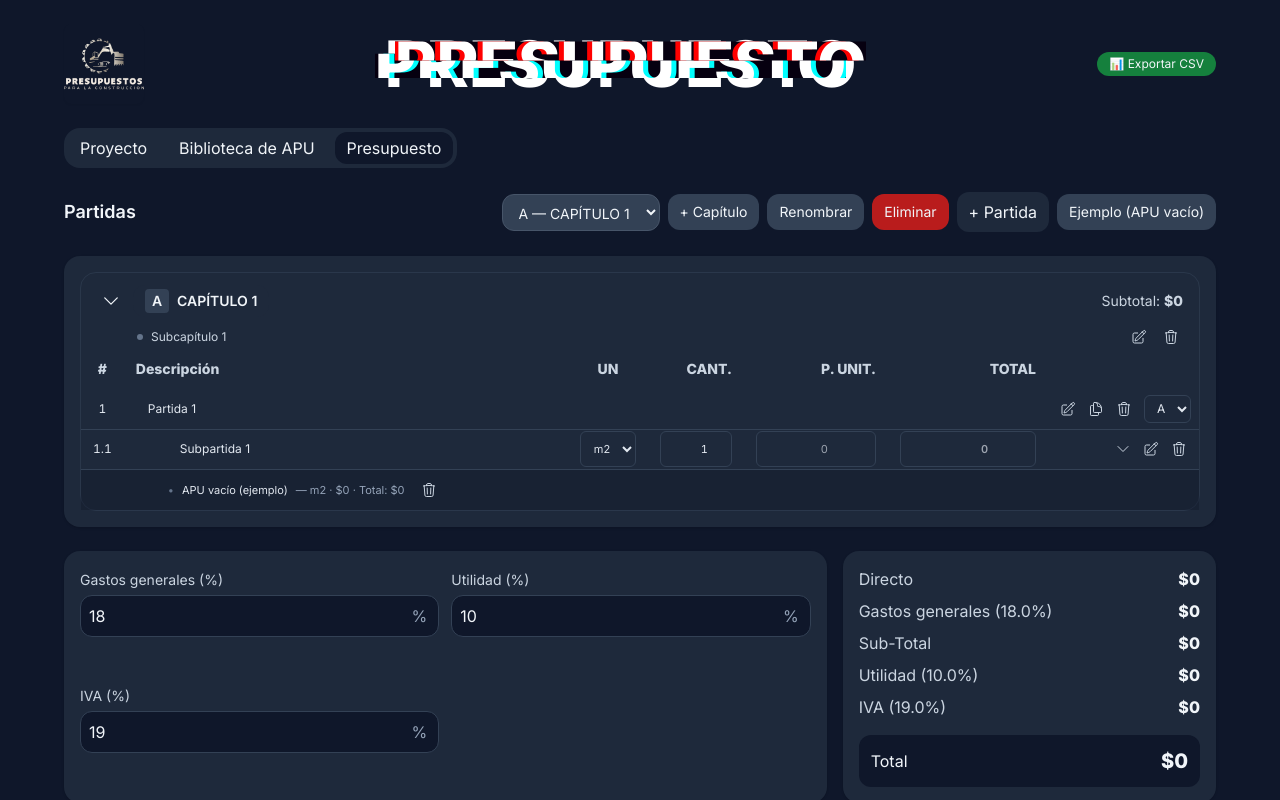
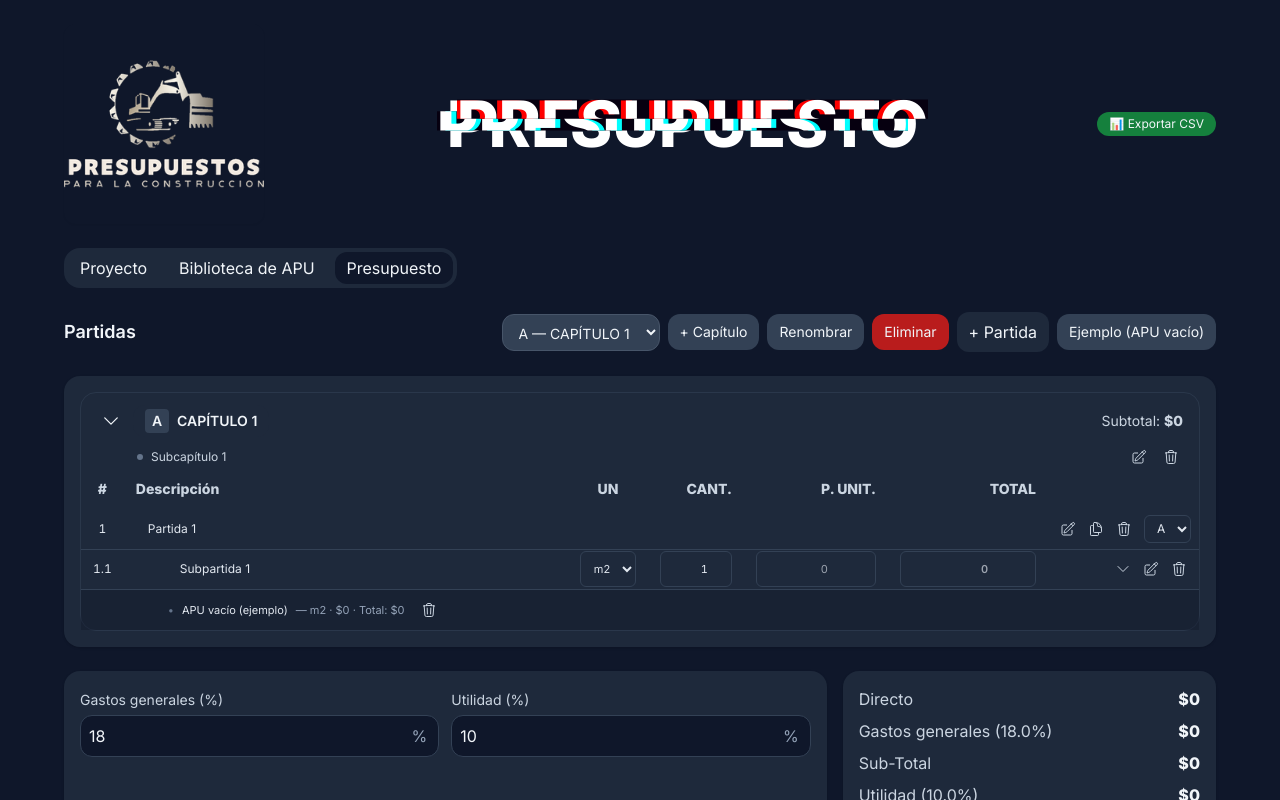
Before and after one commit to franciscogalazs-cloud/pres, a React (Vite) app: page / in a window 1280 px wide. Shown: the top 800 px of the page. Built offline with nearby package versions, Linux system fonts and the light colour scheme; the HTML template or start-up script is replaced by a standard one.

Commit message:
Brand: logo del header 5x y leve ajuste de gap/border radius

```diff
--- a/src/App.tsx
+++ b/src/App.tsx
@@ -598,8 +598,8 @@ export default function App(){
         <header className="flex flex-col sm:flex-row sm:items-center sm:justify-between gap-4">
           {/* Encabezado con efecto glitch + logo */}
           <div className="flex-1">
-            <div className="flex items-center gap-4">
-              <img src={logoMark} alt="Logo Presupuestos" className="h-[72px] w-[72px] sm:h-[80px] sm:w-[80px] rounded-lg shadow-sm object-contain" />
+            <div className="flex items-center gap-5">
+              <img src={logoMark} alt="Logo Presupuestos" className="h-[180px] w-[180px] sm:h-[200px] sm:w-[200px] rounded-xl shadow-sm object-contain" />
             {/* eslint-disable-next-line @typescript-eslint/ban-ts-comment */}
             {/* @ts-ignore */}
             {/* GlitchText acepta children como texto a reflejar en data-text */}
```
